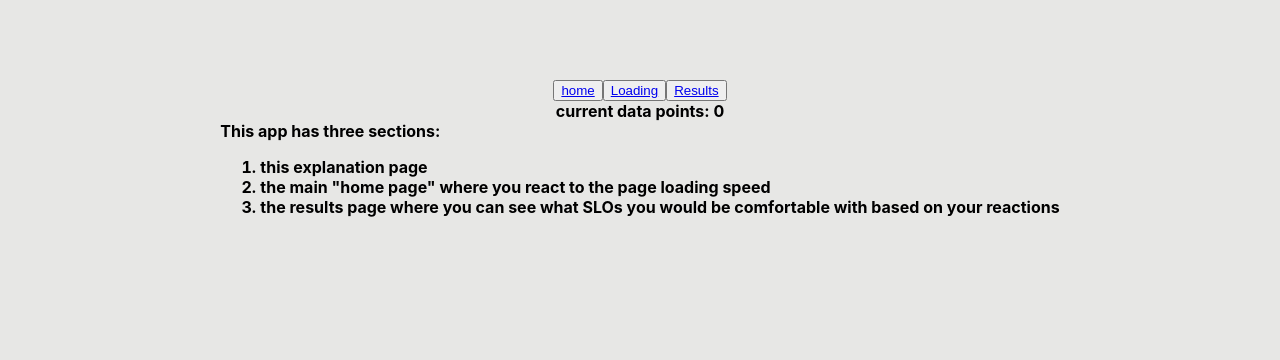
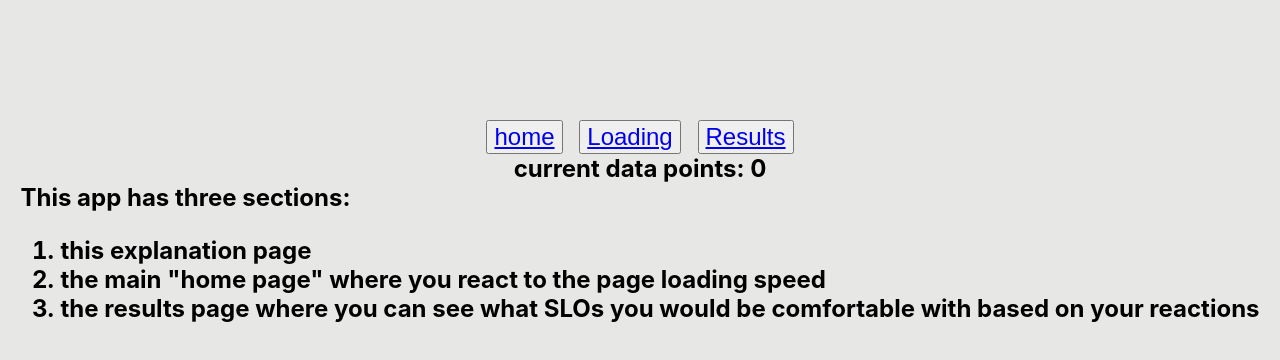
Before and after one commit to lpmi-13/feeling-slo, a React (Create React App) app: page / in a window 1280 px wide. Shown: the top 360 px of the page. Built offline with nearby package versions, Linux system fonts and the light colour scheme.

Commit message:
increase font size and add white space

```diff
--- a/src/styles/layout.scss
+++ b/src/styles/layout.scss
@@ -4,6 +4,7 @@
 
 .container {
     font-weight: bold;
+    font-size: 1.5rem;
     padding-top: 2em;
     display: flex;
     flex-direction: column;
@@ -15,6 +16,11 @@
     flex-direction: row;
     justify-content: center;
     margin-top: 3em;
+
+    button {
+        font-size: 1.5rem;
+        margin: 0 0.35em;
+    }
 }
 
 .interaction {
```
